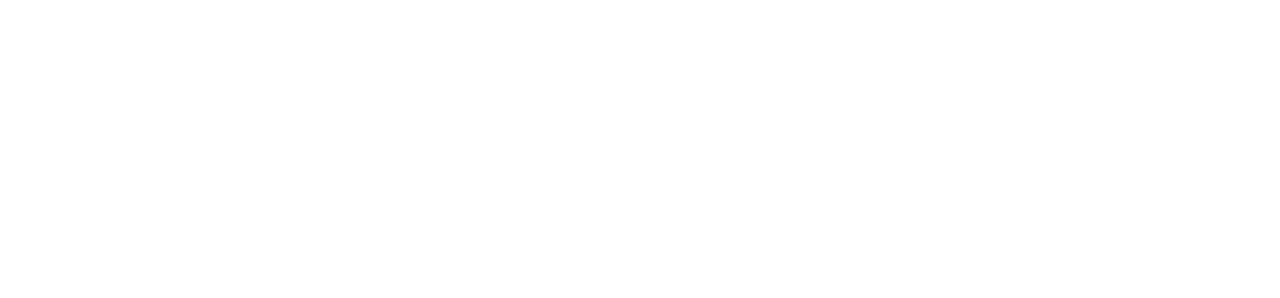
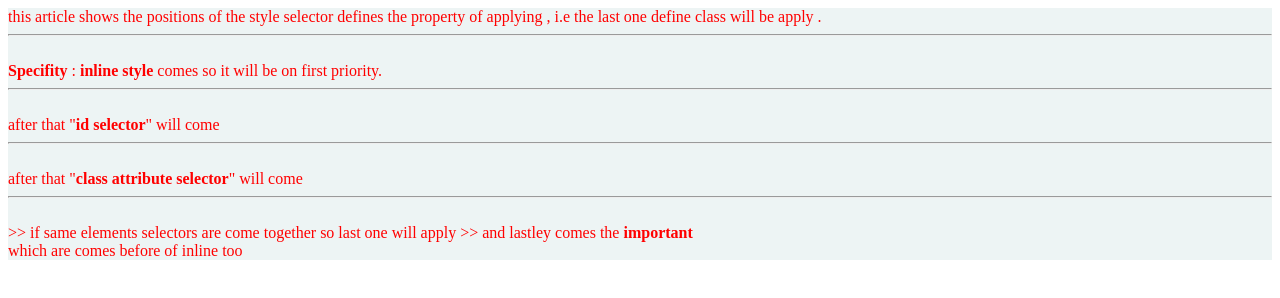
Before and after one commit to AKSHITA-a/html-css-code-, a plain HTML site: page cascade algo.html in a window 1280 px wide. Drawn offline with Linux system fonts and the light colour scheme.

Commit message:
new changes

```diff
--- a/cascade algo.html
+++ b/cascade algo.html
@@ -1,11 +1,73 @@
 <!DOCTYPE html>
 <html lang="en">
+
 <head>
     <meta charset="UTF-8">
     <meta name="viewport" content="width=device-width, initial-scale=1.0">
-    <title>Document</title>
+    <title>The Cascade algorithm</title>
+    <style>
+        /* the specifity of this selector is : 1 */
+        article {
+            color: aqua;
+            background-color: blueviolet;
+        }
+/* the specifity of these 3 selector is : 10 */
+        .red {
+            color: red !important;
+            background-color: rgb(237, 244, 244) !important;
+        }
+
+        .yellow {
+            color: yellow;
+            background-color: rgb(217, 206, 227);
+        }
+
+        .purple {
+            color: purple;
+            background-color: rgb(182, 219, 182);
+        }
+        /* the specifity of this selector is : 10 */
+
+        /* attribute selector */
+        [data-x=a]{
+            color: black;
+            background-color: aqua;
+        }
+        h1::before {
+    content: url(smiley.gif); /* Insert an image */
+}
+
+    </style>
 </head>
+
 <body>
+    <article class="red yellow purple" data-x="a">
+<!-- attribute selector -->
+        this article shows the positions of the style selector defines the property of applying , i.e the last one
+        define class will be apply .
 
+        <hr>
+        <br>
+        <strong>Specifity</strong> :
+        <strong>inline style </strong>comes so it will be on first priority.
+        <hr>
+        <br>
+        after that "<strong>id selector</strong>"  will come
+        <hr>
+        <br>
+        after that "<strong>class attribute selector</strong>"  will come
+        <hr>
+        <br>
+
+        >> if same elements selectors are come together so last one will apply
+
+        >> and lastley comes the <strong>important</strong>
+        <br>
+    which are comes before of inline too </article>
+
+    <!-- Pseudo-elements provide powerful ways to enhance your styling options in CSS like =  hr::after, h1::before ,p::first-letter ,p::first-line -->
+
+    <!-- pseudo-classes enhance your styling options by allowing you to apply rules based on various conditions/! like =  button:hover ,button:active , input:focus ,div p:first-child ,ul li:last-child ,ul li:nth-child(3n) -->
 </body>
+
 </html>
```
Also changed, not shown: css sizingUnit.html (added, +63 -0 lines).
